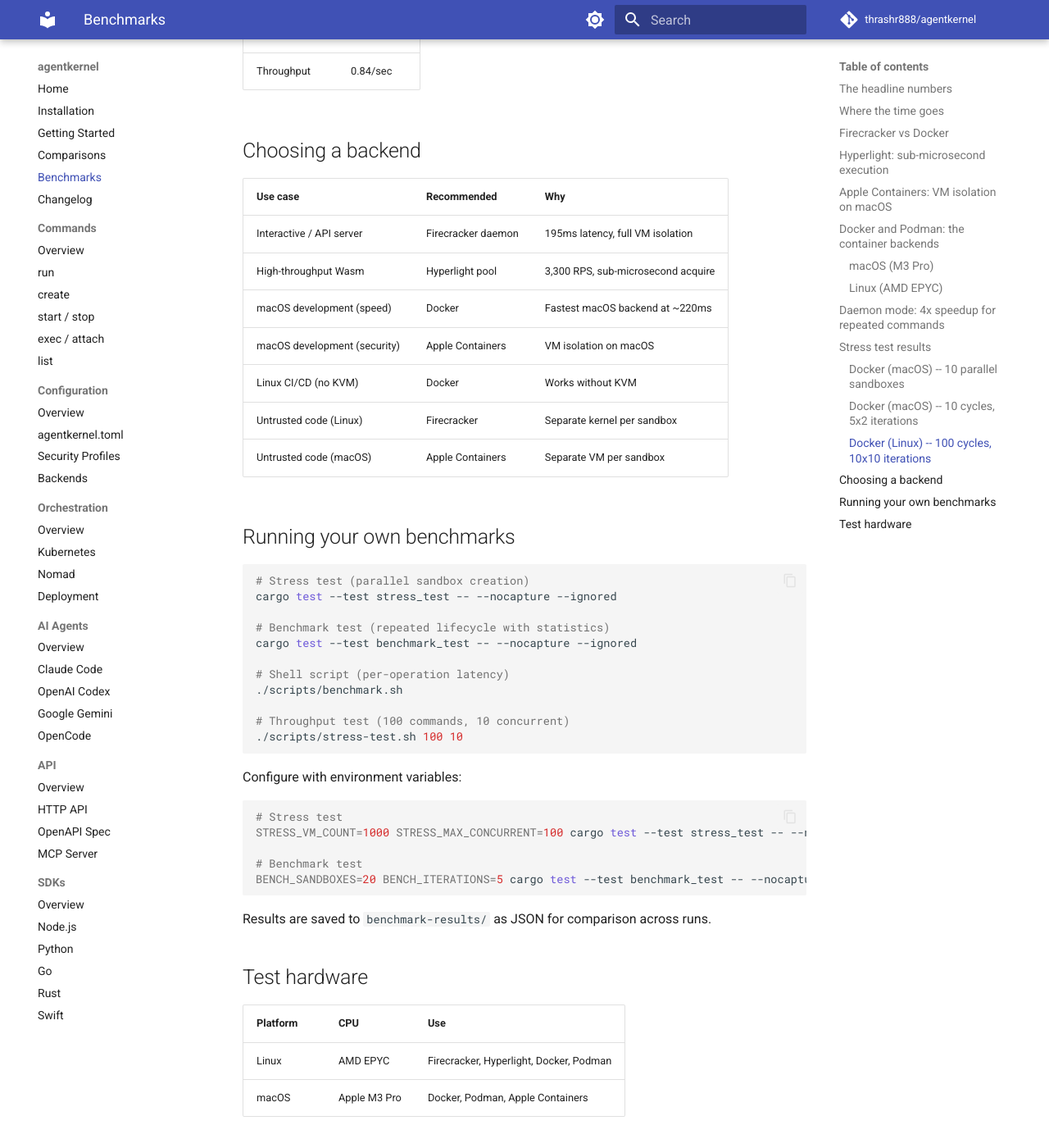
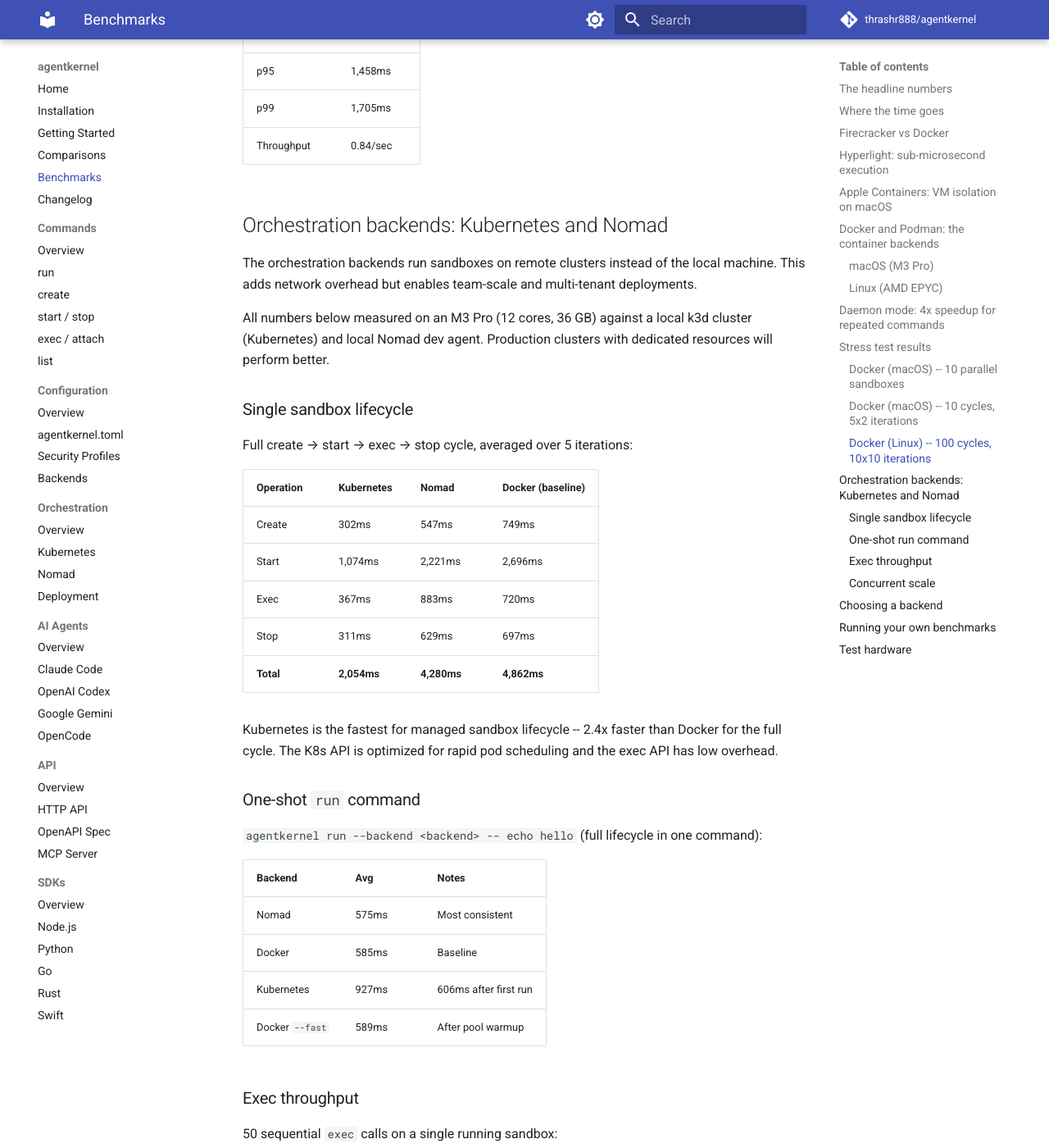
Before and after one commit to thrashr888/agentkernel, an MkDocs documentation site: the page built from docs/benchmarks.md, in a window 1280 px wide and 1400 px high, scrolled down 6024 px. Shown: the whole window at 82% size. Built offline with MkDocs 1.6.1 and Material for MkDocs 9.7.7, drawn with Linux system fonts in a browser that asks for light colours; comment, search, counter and statistics services are not loaded; some of the changed text lies outside the part shown.

Commit message:
docs: add K8s and Nomad benchmark results to benchmarks page
Real measurements from M3 Pro against local k3d and Nomad dev agent:
- K8s lifecycle 2x faster than Docker (2.0s vs 4.9s full cycle)
- K8s exec throughput: 1.3/sec, Nomad: 0.9/sec
- K8s scales to ~15 pods on single k3d node, Nomad handles 20/20
- One-shot run: Nomad 575ms, Docker 585ms, K8s 927ms

Co-Authored-By: Claude Opus 4.5 <noreply@anthropic.com>

```diff
--- a/docs/benchmarks.md
+++ b/docs/benchmarks.md
@@ -15,6 +15,8 @@ All numbers below are measured on real hardware -- an AMD EPYC server for Linux
 | Docker pool (Linux) | ~250ms | ~4.0/sec | Container (shared kernel) |
 | Podman (macOS) | ~300ms | ~3.3/sec | Container (rootless) |
 | Podman (Linux) | ~310ms | ~3.2/sec | Container (rootless) |
+| **Kubernetes** (remote) | ~575ms | ~1.3/sec | Pod (NetworkPolicy) |
+| **Nomad** (remote) | ~575ms | ~0.9/sec | Job allocation |
 | Firecracker cold (Linux) | 800ms | ~1.3/sec | Full VM (separate kernel) |
 | Apple Containers (macOS 26+) | ~940ms | ~1.1/sec | Full VM (separate kernel) |
 
@@ -165,6 +167,73 @@ The daemon starts in ~3 seconds (pre-warms 3 VMs) and then every command benefit
 | p99 | 1,705ms |
 | Throughput | 0.84/sec |
 
+## Orchestration backends: Kubernetes and Nomad
+
+The orchestration backends run sandboxes on remote clusters instead of the local machine. This adds network overhead but enables team-scale and multi-tenant deployments.
+
+All numbers below measured on an M3 Pro (12 cores, 36 GB) against a local k3d cluster (Kubernetes) and local Nomad dev agent. Production clusters with dedicated resources will perform better.
+
+### Single sandbox lifecycle
+
+Full create → start → exec → stop cycle, averaged over 5 iterations:
+
+| Operation | Kubernetes | Nomad | Docker (baseline) |
+|-----------|-----------|-------|-------------------|
+| Create | 302ms | 547ms | 749ms |
+| Start | 1,074ms | 2,221ms | 2,696ms |
+| Exec | 367ms | 883ms | 720ms |
+| Stop | 311ms | 629ms | 697ms |
+| **Total** | **2,054ms** | **4,280ms** | **4,862ms** |
+
+Kubernetes is the fastest for managed sandbox lifecycle -- 2.4x faster than Docker for the full cycle. The K8s API is optimized for rapid pod scheduling and the exec API has low overhead.
+
+### One-shot `run` command
+
+`agentkernel run --backend <backend> -- echo hello` (full lifecycle in one command):
+
+| Backend | Avg | Notes |
+|---------|-----|-------|
+| Nomad | 575ms | Most consistent |
+| Docker | 585ms | Baseline |
+| Kubernetes | 927ms | 606ms after first run |
+| Docker `--fast` | 589ms | After pool warmup |
+
+### Exec throughput
+
+50 sequential `exec` calls on a single running sandbox:
+
+| Backend | Avg/exec | Min | Max | Throughput |
+|---------|----------|-----|-----|------------|
+| Kubernetes | 786ms | 753ms | 946ms | 1.3 exec/sec |
+| Docker | 793ms | 754ms | 917ms | 1.2 exec/sec |
+| Nomad | 1,121ms | 1,038ms | 1,324ms | 0.9 exec/sec |
+
+Kubernetes and Docker have nearly identical sustained exec throughput. Nomad's `alloc exec` path adds ~300ms of overhead per call.
+
+### Concurrent scale
+
+How many sandboxes can run simultaneously on a single node:
+
+**Kubernetes (k3d single-node)**
+
+| Count | Create | Start | Running | Parallel exec |
+|-------|--------|-------|---------|---------------|
+| 5 | 1.1s | 1.8s | 5/5 | 1.3s |
+| 10 | 2.3s | 3.1s | 10/10 | 2.3s |
+| 20 | 4.7s | 128s | 11/20 | 6.5s |
+
+The k3d single-node cluster hits resource limits at ~15 pods. A production cluster with multiple nodes handles hundreds.
+
+**Nomad (local dev agent)**
+
+| Count | Create | Start | Running | Parallel exec |
+|-------|--------|-------|---------|---------------|
+| 5 | 2.1s | 6.0s | 5/5 | 3.1s |
+| 10 | 3.8s | 6.9s | 10/10 | 6.5s |
+| 20 | 8.9s | 13.9s | 20/20 | 17.7s |
+
+Nomad successfully ran all 20 concurrent sandboxes where k3d failed at 20. Nomad's scheduling is more resilient on a single node, though K8s is faster per-operation when resources are available.
+
 ## Choosing a backend
 
 | Use case | Recommended | Why |
@@ -176,6 +245,8 @@ The daemon starts in ~3 seconds (pre-warms 3 VMs) and then every command benefit
 | Linux CI/CD (no KVM) | Docker | Works without KVM |
 | Untrusted code (Linux) | Firecracker | Separate kernel per sandbox |
 | Untrusted code (macOS) | Apple Containers | Separate VM per sandbox |
+| Team / multi-tenant | Kubernetes | Fastest orchestration, NetworkPolicy isolation |
+| HashiCorp stack | Nomad | Integrates with Consul/Vault, resilient scheduling |
 
 ## Running your own benchmarks
 
@@ -210,4 +281,4 @@ Results are saved to `benchmark-results/` as JSON for comparison across runs.
 | Platform | CPU | Use |
 |----------|-----|-----|
 | Linux | AMD EPYC | Firecracker, Hyperlight, Docker, Podman |
-| macOS | Apple M3 Pro | Docker, Podman, Apple Containers |
+| macOS | Apple M3 Pro (36 GB) | Docker, Podman, Apple Containers, Kubernetes (k3d), Nomad |
```
